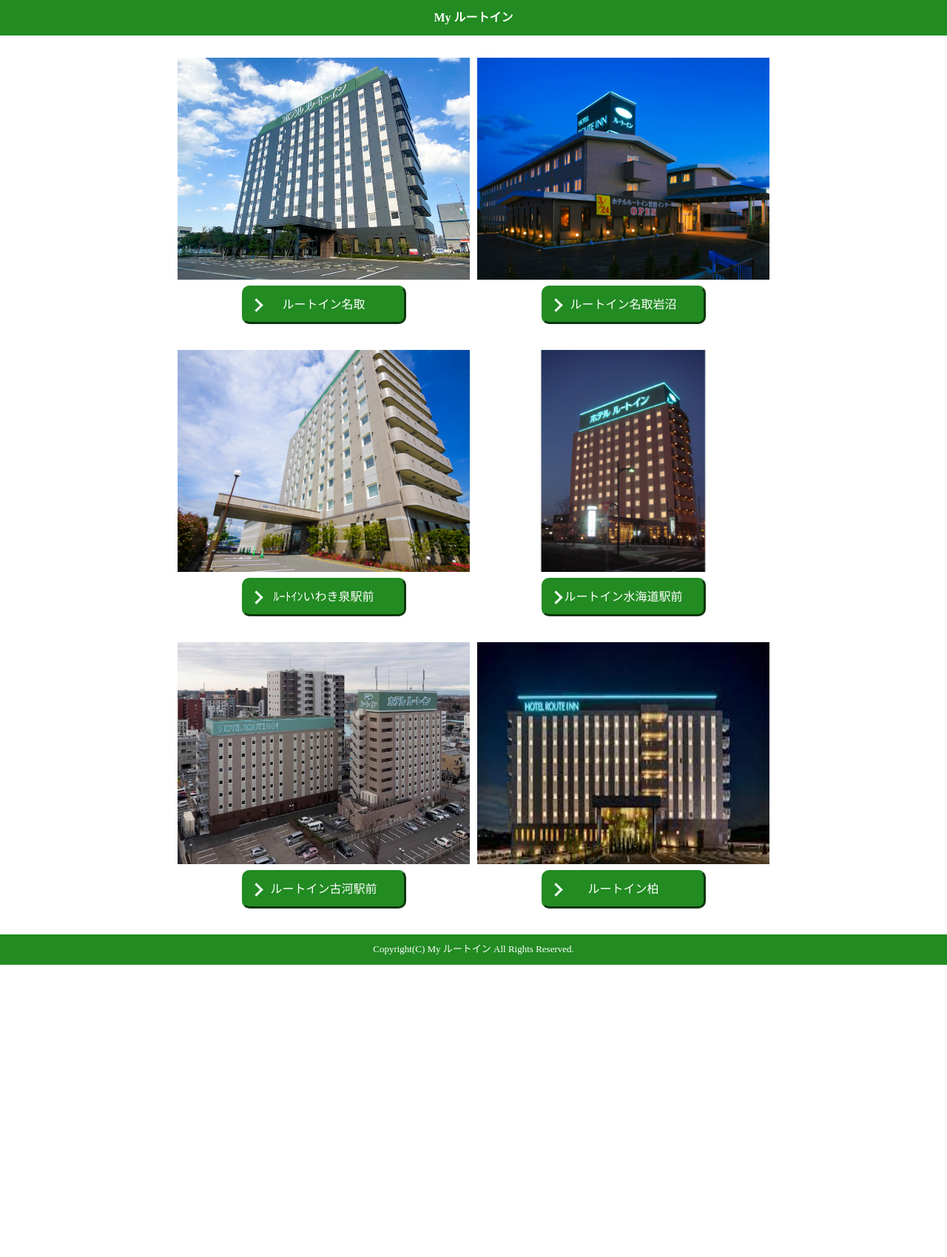
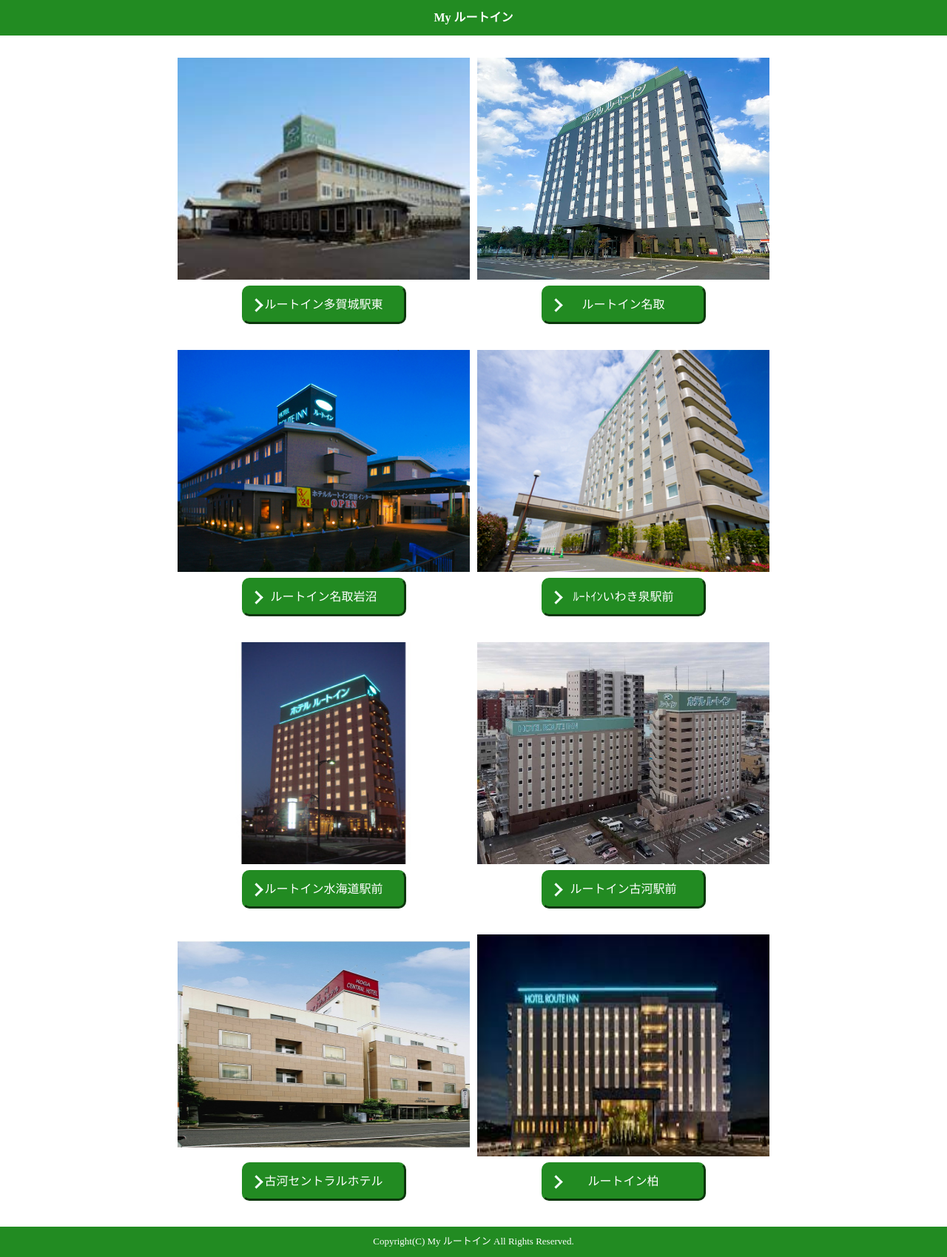
Before and after one commit to panda863/route_inn8, a website: page public/index.html in a window 1280 px wide. Shown: the whole page at 74% size. Before the commit the page ends 1304 px from the top, so only its background shows below. Drawn offline with Linux system fonts and the light colour scheme.

Commit message:
ﾙｰﾄｲﾝ多賀城と古河ｾﾝﾄﾗﾙﾎﾃﾙを追加

```diff
--- a/public/index.html
+++ b/public/index.html
@@ -138,6 +138,15 @@
 
         <div class="container">
             <div class="hotel">
+                    <img src="img/tagajo.jpeg" alt="ルートイン多賀城駅東">
+                    <details class="js-animation">
+                        <summary>ルートイン多賀城駅東</summary>
+                        <div class="details-content">
+                            <p>東館と西館あり。東館3Fに泊まる。風呂なしトイレありでその分部屋は広く新しい。1Fに降りれば大浴場あり。洗面台も部屋内にあるためシャワーはない。</p>
+                        </div>
+                    </details>
+            </div>
+            <div class="hotel">
                     <img src="img/natori.jpg" alt="ルートイン名取">
                     <details class="js-animation">
                         <summary>ルートイン名取</summary>
@@ -179,6 +188,15 @@
                         <summary>ルートイン古河駅前</summary>
                         <div class="details-content">
                             <p>2023/6/5行った時はスタッフ対応◎ 結構古いと思うがリフォーム済みなのか綺麗にされている。別館があり日によっては朝食会場が別館に移動しなければならないよう。別館への出入りにルームキー使用。</p>
+                        </div>
+                    </details>
+            </div>
+            <div class="hotel">
+                    <img src="img/kogasentral.jpeg" alt="古河セントラルホテル">
+                    <details class="js-animation">
+                        <summary>古河セントラルホテル</summary>
+                        <div class="details-content">
+                            <p>シングルルームでも部屋広め(402号室) シャワーは浴槽の底面が低くなっていて立位で膝曲げなくてもできる。シャンプーは泡立ち少ないタイプ。コンディショナー◎。ボディーソープはローヤルゼリー成分のため水混ぜてやるらしい。朝食はうまくて朝からタルタルエビフライ3本食べた。</p>
                         </div>
                     </details>
             </div>
```
Also changed, not shown: public/img/kogasentral.jpeg (added), public/img/tagajo.jpeg (added), 2 other files.
